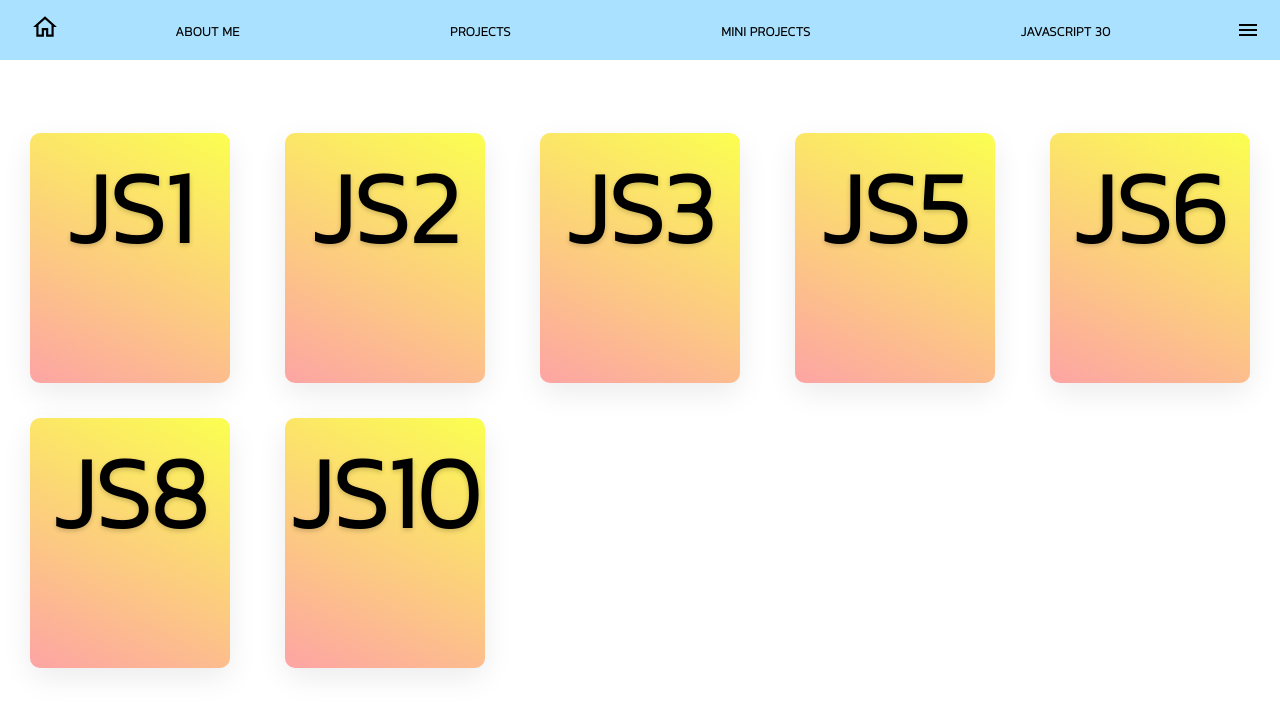
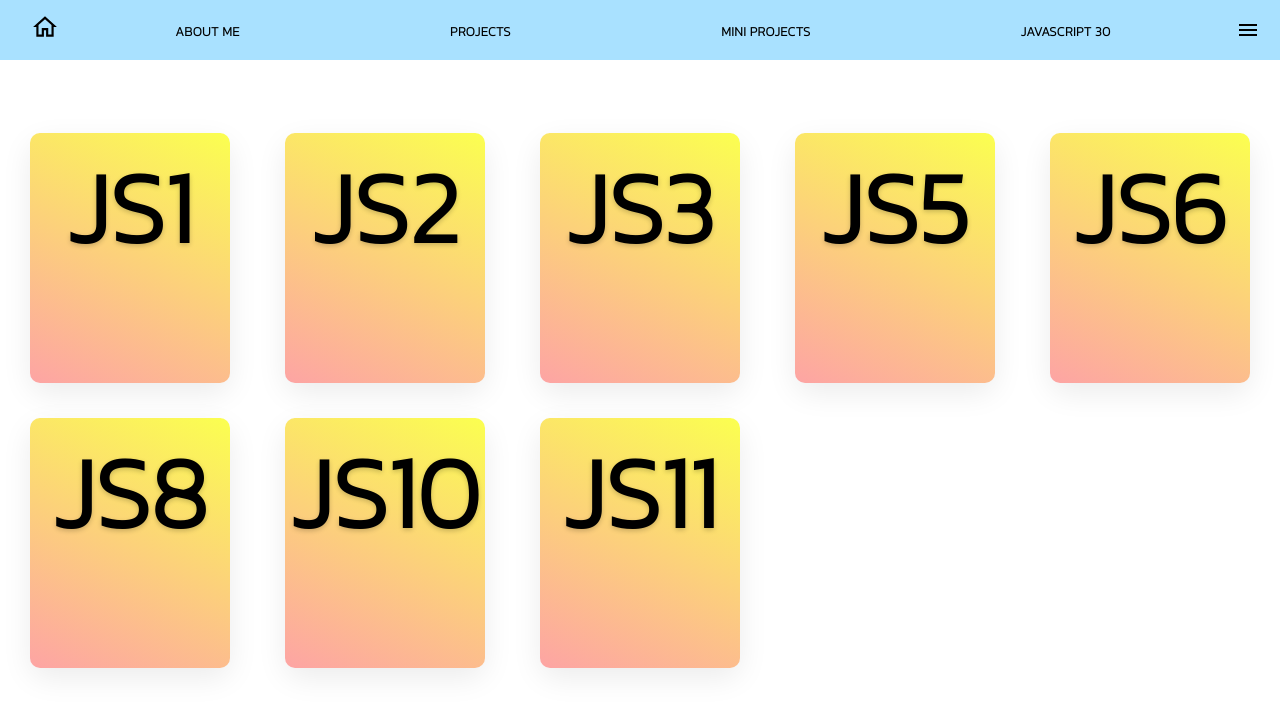
Before and after one commit to Netsujr/renato-react-portfolio, a React (Create React App) app: page /javascript30 in a window 1280 px wide. Shown: the top 710 px of the page. Built offline with nearby package versions, Linux system fonts and the light colour scheme.

Commit message:
each card bg styled
need to add images

```diff
--- a/src/components/Javascript30.js
+++ b/src/components/Javascript30.js
@@ -68,8 +68,8 @@ function Js30() {
       <Card>
         <div class="face face1">
           <div class="content">
-            <h2 class="card4">Flex Panels</h2>
-            <p class="card4">Where panels from this portfolio got inspiration!</p>
+            <h2 class="card5">Flex Panels</h2>
+            <p class="card5">Where panels from this portfolio got inspiration!</p>
             <ContactIcons>
               <a id='icons' href="https://github.com/Netsujr/JS5-Flex_Panel_Gallery" target="_blank" rel="noreferrer">
                 <img src={GithubIcon} alt="Github" />
@@ -87,8 +87,8 @@ function Js30() {
       <Card>
         <div class="face face1">
           <div class="content">
-            <h2 class="card5">Type Ahead</h2>
-            <p class="card5">Predictive text, hightlights and searches</p>
+            <h2 class="card6">Type Ahead</h2>
+            <p class="card6">Predictive text, hightlights and searches</p>
             <ContactIcons>
               <a id='icons' href="https://github.com/Netsujr/JS6-Type_Ahead" target="_blank" rel="noreferrer">
                 <img src={GithubIcon} alt="Github" />
@@ -106,8 +106,8 @@ function Js30() {
       <Card>
         <div class="face face1">
           <div class="content">
-            <h2 class="card5">HTML Canvas</h2>
-            <p class="card5">Draw to your heart's content</p>
+            <h2 class="card8">HTML Canvas</h2>
+            <p class="card8">Draw to your heart's content</p>
             <ContactIcons>
               <a id='icons' href="https://github.com/Netsujr/JS8-HTML_Canvas" target="_blank" rel="noreferrer">
                 <img src={GithubIcon} alt="Github" />
@@ -125,8 +125,8 @@ function Js30() {
       <Card>
         <div class="face face1">
           <div class="content">
-            <h2 class="card5">CheckBoxes</h2>
-            <p class="card5">Hold Shift to select boxes in between two boxes.</p>
+            <h2 class="card10">CheckBoxes</h2>
+            <p class="card10">Hold Shift to select boxes in between two boxes.</p>
             <ContactIcons>
               <a id='icons' href="https://github.com/Netsujr/JS10-Checkboxes" target="_blank" rel="noreferrer">
                 <img src={GithubIcon} alt="Github" />
@@ -139,6 +139,25 @@ function Js30() {
         </div>
         <div class="face face2">
           <h2>JS10</h2>
+        </div>
+      </Card>
+      <Card>
+        <div class="face face1">
+          <div class="content">
+            <h2 class="card11">Video Player</h2>
+            <p class="card11">Coding video controls, DOM manipulation</p>
+            <ContactIcons>
+              <a id='icons' href="https://github.com/Netsujr/JS11-Video_player" target="_blank" rel="noreferrer">
+                <img src={GithubIcon} alt="Github" />
+              </a>
+              <a id='icons' href="https://netsujr.github.io/JS11-Video_player/" target="_blank" rel="noreferrer">
+                <img src={website} alt="website" />
+              </a>
+            </ContactIcons>
+          </div>
+        </div>
+        <div class="face face2">
+          <h2>JS11</h2>
         </div>
       </Card>
     </CardContainer>
@@ -209,13 +228,37 @@ const Card = styled.div`
   }
 
   .card4 {
-    background-color: #fc00ff;
+    background-color: #6B4D57;
     -webkit-background-clip: text;
     -webkit-text-fill-color: transparent;
   }
 
   .card5 {
-    background-color: #fc00ff;
+    background-color: #95BF8F;
+    -webkit-background-clip: text;
+    -webkit-text-fill-color: transparent;
+  }
+
+  .card6 {
+    background-color: #FE5D26;
+    -webkit-background-clip: text;
+    -webkit-text-fill-color: transparent;
+  }
+
+  .card8 {
+    background-color: #99C24D;
+    -webkit-background-clip: text;
+    -webkit-text-fill-color: transparent;
+  }
+
+  .card10 {
+    background-color: #DAB6C4;
+    -webkit-background-clip: text;
+    -webkit-text-fill-color: transparent;
+  }
+
+  .card11 {
+    background-color: #CCC9DC;
     -webkit-background-clip: text;
     -webkit-text-fill-color: transparent;
   }
```
